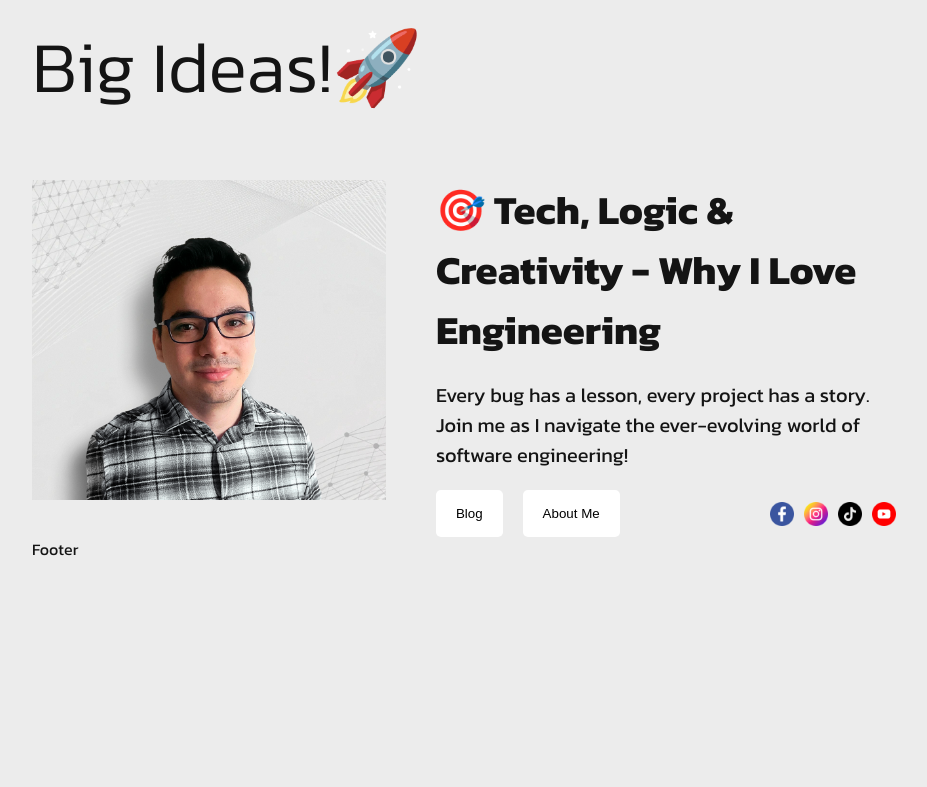
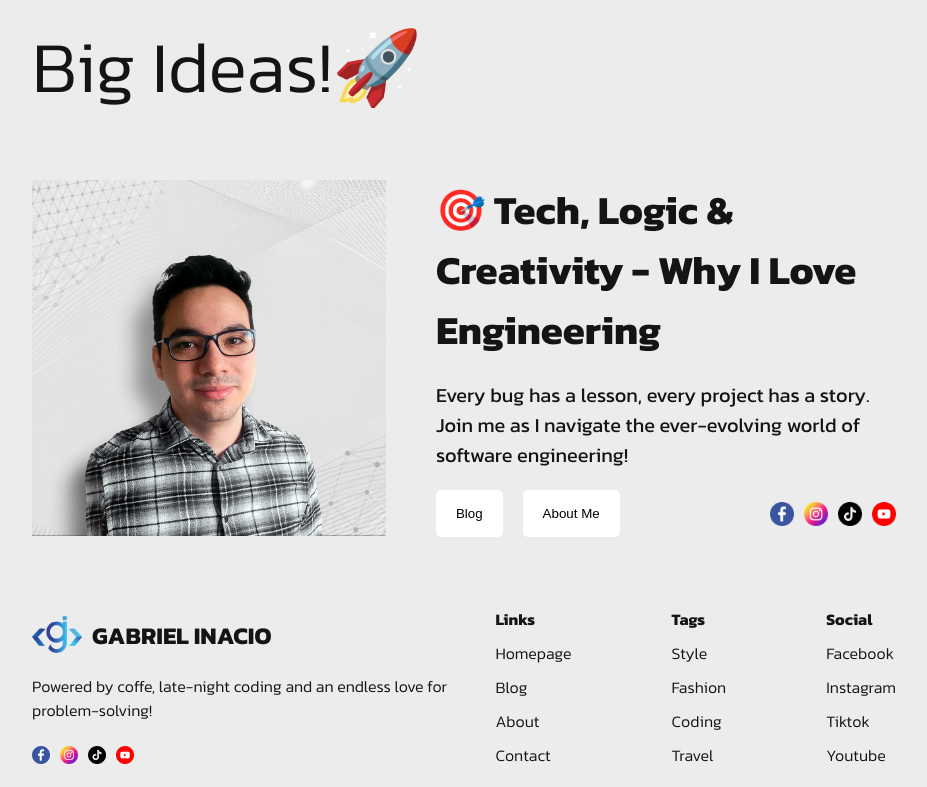
Before and after one commit to gabrielinaciosouza/blog, a Next.js app in the folder blog-web/: page / in a window 1280 px wide. Shown: the part 331-1118 px from the top of the page, without its empty margins (176-1103 px from the left). Before the commit the page ends 892 px from the top, so only its background shows below. Built offline with nearby package versions, Linux system fonts and the light colour scheme.

Commit message:
feat: footer and small improvements

```diff
--- a/blog-web/src/components/featured/featured.module.css
+++ b/blog-web/src/components/featured/featured.module.css
@@ -18,7 +18,7 @@
 
 .imgContainer {
     flex: 1;
-    height: 320px;
+    height: 356px;
     position: relative;
 }
 
--- a/blog-web/src/components/footer/Footer.tsx
+++ b/blog-web/src/components/footer/Footer.tsx
@@ -1,10 +1,51 @@
 import React from "react";
-import styles from "./footer.module.css"
+import styles from "./footer.module.css";
+import Image from "next/image";
+import Link from "next/link";
 
 const Footer = () => {
     return (
-        <div className={styles.container}>Footer</div>
-    )
-}
+        <div className={styles.container}>
+            <div className={styles.info}>
+                <div className={styles.logo}>
+                    <Image src="/logo2.png" alt="Gabriel's blog" width={50} height={50} />
+                    <h1 className={styles.logoText}>GABRIEL INACIO</h1>
+                </div>
+                <p className={styles.desc}>
+                    Powered by coffe, late-night coding and an endless love for problem-solving!
+                </p>
+                <div className={styles.icons}>
+                    <Image src="/facebook.png" alt="" width={18} height={18} />
+                    <Image src="/instagram.png" alt="" width={18} height={18} />
+                    <Image src="/tiktok.png" alt="" width={18} height={18} />
+                    <Image src="/youtube.png" alt="" width={18} height={18} />
+                </div>
+            </div>
+            <div className={styles.links}>
+                <div className={styles.list}>
+                    <span className={styles.listTitle}>Links</span>
+                    <Link href="/">Homepage</Link>
+                    <Link href="/">Blog</Link>
+                    <Link href="/">About</Link>
+                    <Link href="/">Contact</Link>
+                </div>
+                <div className={styles.list}>
+                    <span className={styles.listTitle}>Tags</span>
+                    <Link href="/">Style</Link>
+                    <Link href="/">Fashion</Link>
+                    <Link href="/">Coding</Link>
+                    <Link href="/">Travel</Link>
+                </div>
+                <div className={styles.list}>
+                    <span className={styles.listTitle}>Social</span>
+                    <Link href="/">Facebook</Link>
+                    <Link href="/">Instagram</Link>
+                    <Link href="/">Tiktok</Link>
+                    <Link href="/">Youtube</Link>
+                </div>
+            </div>
+        </div>
+    );
+};
 
 export default Footer;
--- a/blog-web/src/components/footer/footer.module.css
+++ b/blog-web/src/components/footer/footer.module.css
@@ -0,0 +1,75 @@
+.container {
+    margin-top: 50px;
+    padding: 20px 0px;
+    display: flex;
+    align-items: center;
+    justify-content: space-between;
+    color: var(--softTextColor);
+}
+
+.info {
+    flex: 1;
+    display: flex;
+    flex-direction: column;
+    gap: 14px;
+}
+
+.logo {
+    display: flex;
+    align-items: center;
+    gap: 10px;
+}
+
+.logoText {
+    font-size: 24px;
+}
+
+.desc {
+    font-weight: 300;
+}
+
+.icons {
+    margin-top: 10px;
+    display: flex;
+    gap: 10px;
+}
+
+.links {
+    flex: 1;
+    display: flex;
+    justify-content: flex-end;
+    gap: 100px;
+}
+
+.list {
+    display: flex;
+    flex-direction: column;
+    gap: 10px;
+    font-weight: 300;
+}
+
+.listTitle {
+    font-weight: bold;
+}
+
+@media screen and (max-width: 1024px) {
+    .links {
+        gap: 50px;
+    }
+}
+@media screen and (max-width: 768px) {
+    .container {
+        flex-direction: column;
+        gap: 50px;
+    }
+
+    .links {
+        width: 100%;
+        justify-content: space-between;
+    }
+}
+@media screen and (max-width: 640px) {
+    .links {
+        font-size: 14px;
+    }
+}
--- a/blog-web/src/components/navbar/navbar.module.css
+++ b/blog-web/src/components/navbar/navbar.module.css
@@ -20,7 +20,7 @@
 }
 
 .image {
-    object-fit: cover;
+    object-fit: contain;
 }
 
 .links {
@@ -74,4 +74,12 @@
     .links {
         justify-content: flex-end;
     }
+
+    .textLogo {
+        font-size: 14px;
+    }
+
+    .logo {
+        flex: 1.2;
+    }
 }
```
